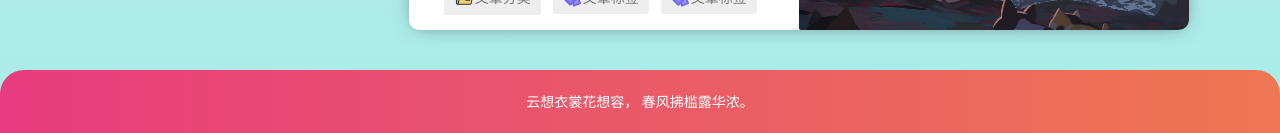
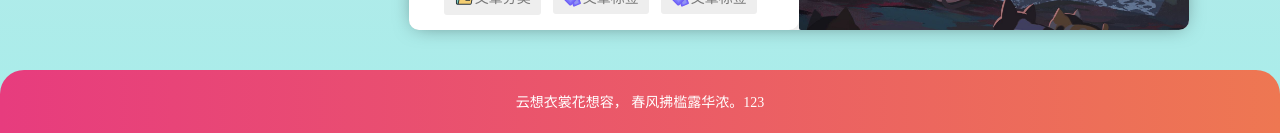
Before and after one commit to s2885913/blog, a Vue app in the folder blog/: page / in a window 1280 px wide. Shown: the part 1780-1913 px from the top of the page. Built offline with nearby package versions, Linux system fonts and the light colour scheme; a web font is replaced by a local one.

Commit message:
footer123

```diff
--- a/blog/src/components/layout/Footer.vue
+++ b/blog/src/components/layout/Footer.vue
@@ -1,7 +1,13 @@
+<!--
+ * @Author: 碎觉
+ * @Date: 2023-02-20 23:45:10
+ * @LastEditTime: 2023-02-20 23:51:23
+ * @Description:
+-->
 <template>
     <!-- <a-layout-footer> -->
     <div class="myFooter">
-        <div class="title">云想衣裳花想容， 春风拂槛露华浓。</div>
+        <div class="title">云想衣裳花想容， 春风拂槛露华浓。123</div>
     </div>
     <!-- </a-layout-footer> -->
 </template>
```
